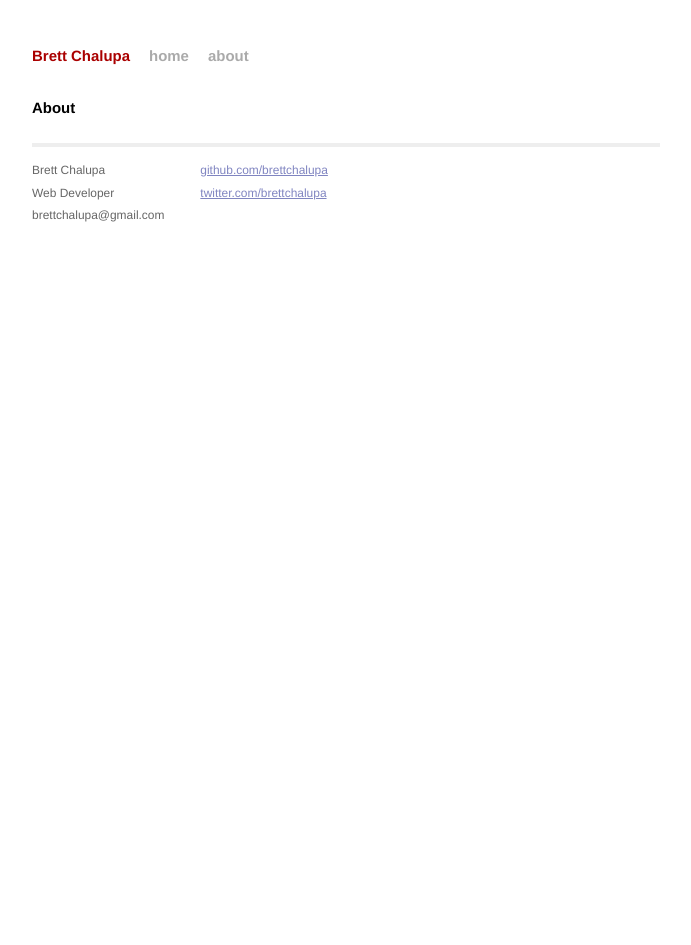
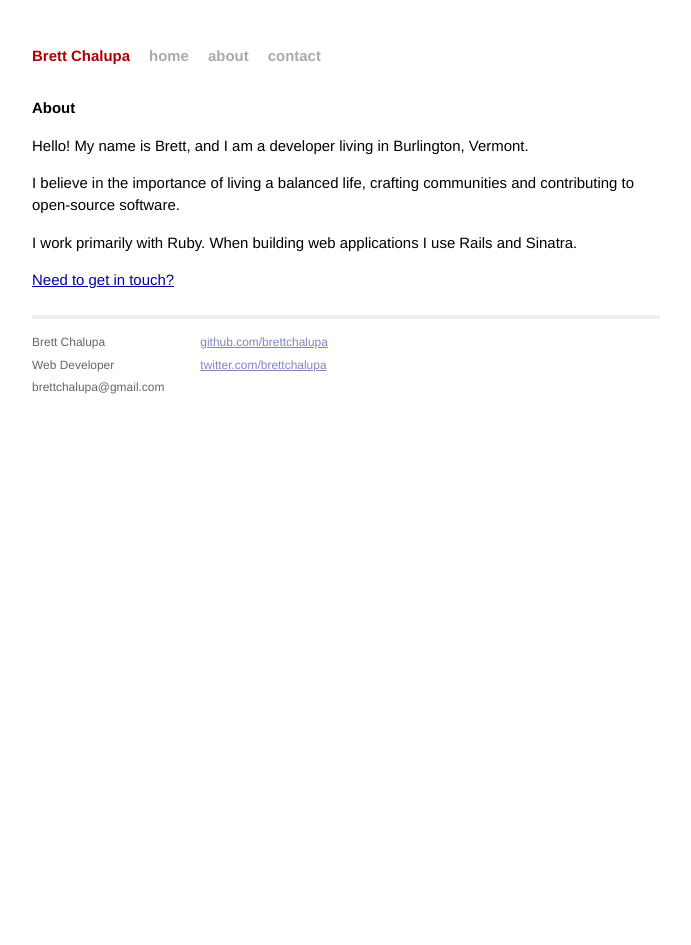
Before and after one commit to brettchalupa/brettchalupa.github.io, a Jekyll site: the page built from about.html, in a window 1280 px wide. Shown: the whole page, without its empty margins (294-985 px from the left). Built offline with Jekyll 4.4.1, drawn with Linux system fonts in a browser that asks for light colours; Markdown is read by kramdown in place of the engine named in the settings.

Commit message:
Add About and Contact pages.

```diff
--- a/_layouts/default.html
+++ b/_layouts/default.html
@@ -20,6 +20,7 @@
           <h1 class="title"><a href="/">{{ site.name }}</a></h1>
           <a class="extra" href="/">home</a>
           <a class="extra" href="/about.html">about</a>
+          <a class="extra" href="/contact.html">contact</a>
         </div>
 
         {{ content }}
--- a/about.html
+++ b/about.html
@@ -5,4 +5,11 @@
 
 <div id="about">
   <h1>About</h1>
+  <p>Hello! My name is Brett, and I am a developer living in Burlington, Vermont.</p>
+
+  <p>I believe in the importance of living a balanced life, crafting communities and contributing to open-source software.</p>
+
+  <p>I work primarily with Ruby. When building web applications I use Rails and Sinatra.</p>
+
+  <p><a href="/contact.html">Need to get in touch?</a></p>
 </div>
--- a/contact.markdown
+++ /dev/null
@@ -1,5 +0,0 @@
-# Contact
-
-The best way to get in touch is via email:
-
-`brettchalupa@gmail.com`
--- a/index.html
+++ b/index.html
@@ -5,8 +5,6 @@
 
 <div id="home">
   <h2>Notes</h2>
-  <p><small>Below are my notes on life, development and everything
-  in-between.</small></p>
   <ul class="posts">
     {% for post in site.posts %}
       <li><span>{{ post.date | date_to_string }}</span> &raquo; <a href="{{ post.url }}">{{ post.title }}</a></li>
```
Also changed, not shown: about.markdown (deleted, +0 -13 lines), contact.html (added, +11 -0 lines).
